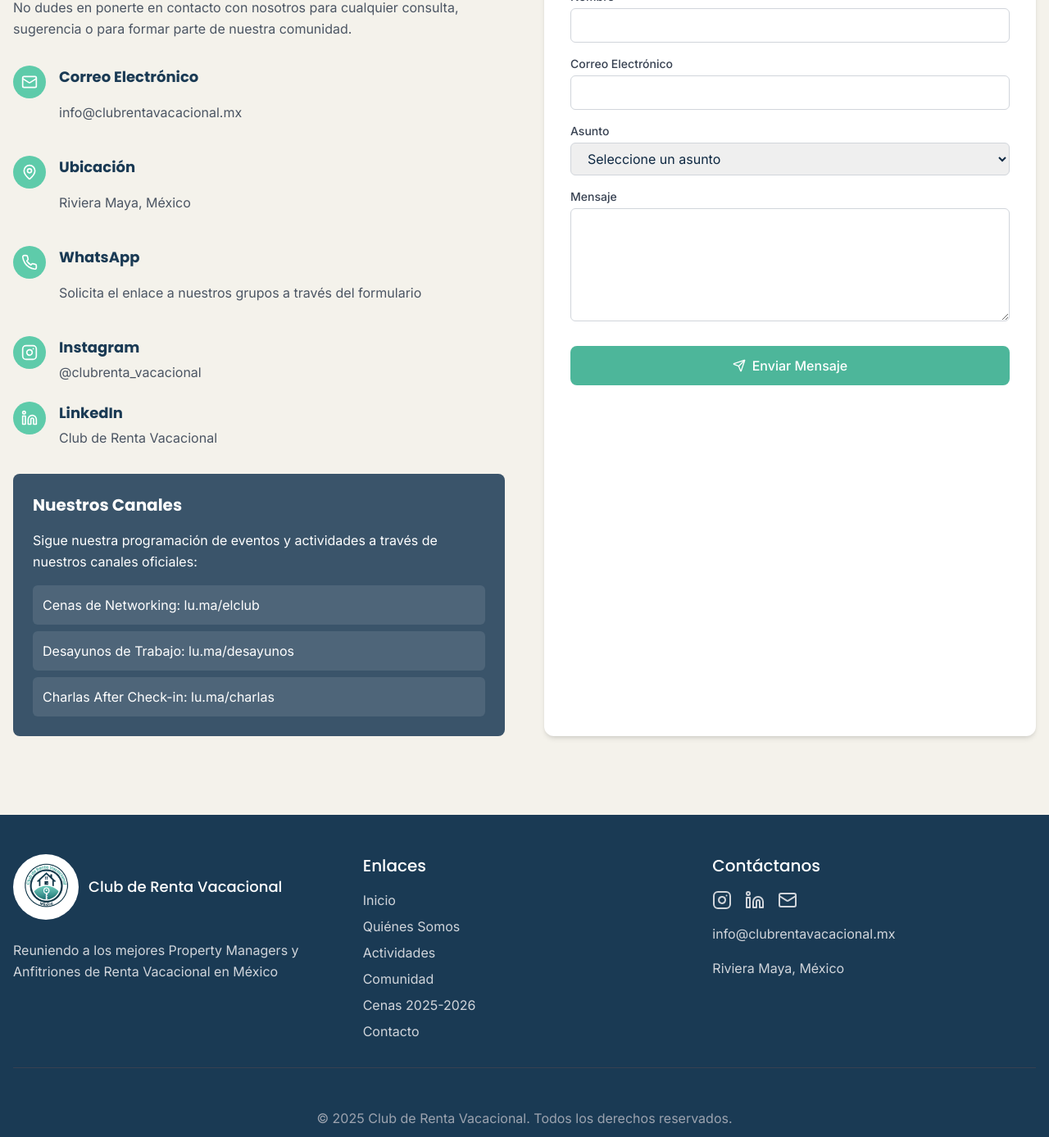
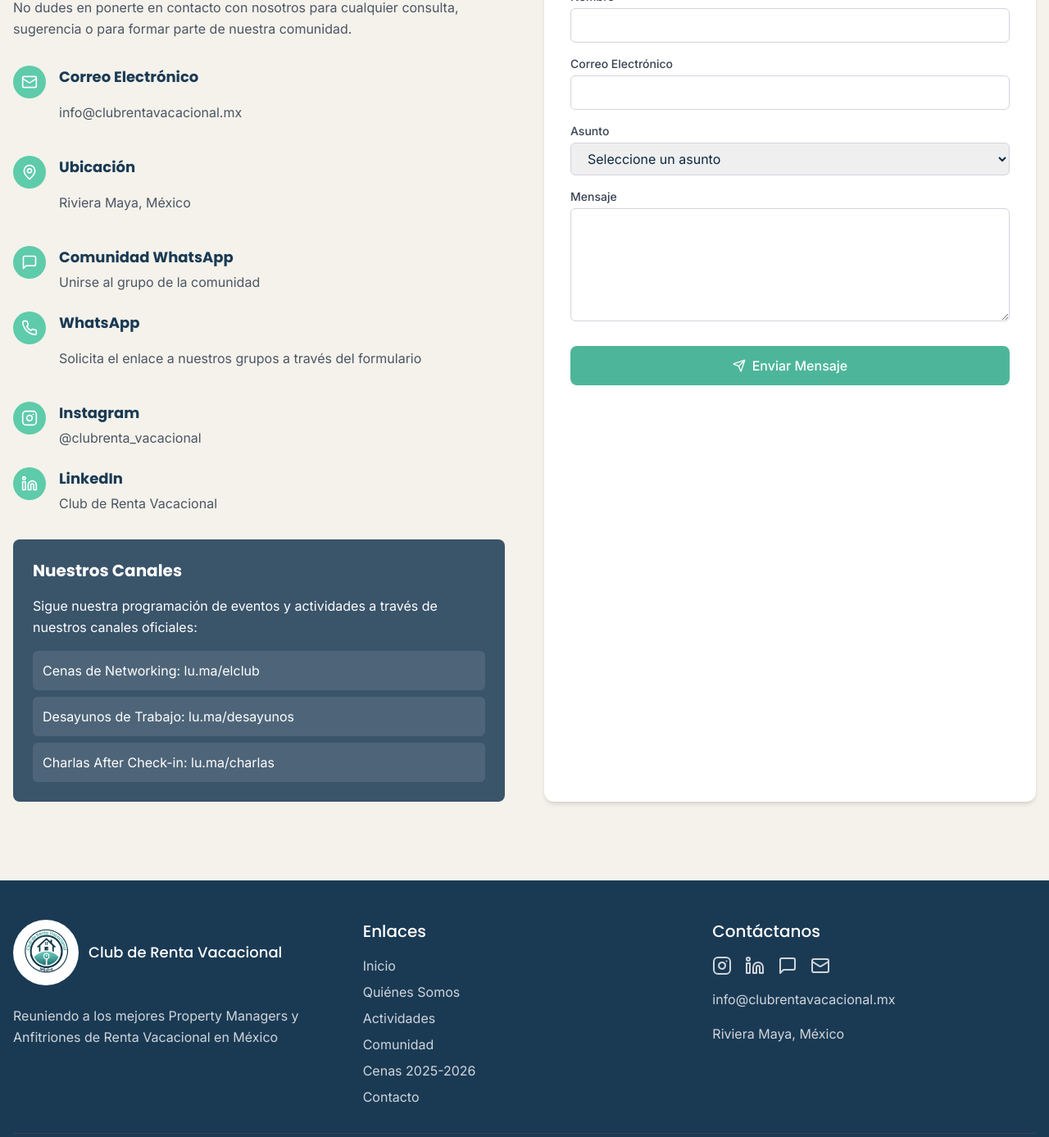
Before and after one commit to gorupicz/cahusamex, a React (Vite) app: page /contact in a window 1280 px wide. Shown: the part 846-2233 px from the top of the page at 82% size. Built offline with nearby package versions, Linux system fonts and the light colour scheme.

Commit message:
Add WhatsApp community link
Add a link to the WhatsApp community in the contact page.

```diff
--- a/src/components/Footer.tsx
+++ b/src/components/Footer.tsx
@@ -1,6 +1,6 @@
 
 import { Link } from 'react-router-dom';
-import { Facebook, Instagram, Linkedin, Mail } from 'lucide-react';
+import { Facebook, Instagram, Linkedin, Mail, MessageSquare } from 'lucide-react';
 
 const Footer = () => {
   return (
@@ -66,6 +66,9 @@ const Footer = () => {
               <a href="https://www.linkedin.com/company/club-de-renta-vacacional" target="_blank" rel="noopener noreferrer" aria-label="LinkedIn">
                 <Linkedin className="h-6 w-6 text-gray-300 hover:text-teal-light transition-colors" />
               </a>
+              <a href="https://chat.whatsapp.com/JWT0uzy8k5V4auRfWE40T1" target="_blank" rel="noopener noreferrer" aria-label="WhatsApp Community">
+                <MessageSquare className="h-6 w-6 text-gray-300 hover:text-teal-light transition-colors" />
+              </a>
               <a href="mailto:info@clubrentavacacional.mx" aria-label="Email">
                 <Mail className="h-6 w-6 text-gray-300 hover:text-teal-light transition-colors" />
               </a>
--- a/src/pages/Contact.tsx
+++ b/src/pages/Contact.tsx
@@ -3,7 +3,7 @@ import Navbar from '@/components/Navbar';
 import Footer from '@/components/Footer';
 import Hero from '@/components/Hero';
 import ContactForm from '@/components/ContactForm';
-import { Mail, MapPin, Phone, Instagram, Linkedin } from 'lucide-react';
+import { Mail, MapPin, Phone, Instagram, Linkedin, MessageSquare } from 'lucide-react';
 
 const Contact = () => {
   return (
@@ -43,6 +43,18 @@ const Contact = () => {
                   <div>
                     <h3 className="text-lg font-bold text-navy mb-1">Ubicación</h3>
                     <p className="text-gray-600">Riviera Maya, México</p>
+                  </div>
+                </div>
+
+                <div className="flex items-start">
+                  <div className="h-10 w-10 bg-teal-light rounded-full flex items-center justify-center mr-4">
+                    <MessageSquare className="h-5 w-5 text-white" />
+                  </div>
+                  <div>
+                    <h3 className="text-lg font-bold text-navy mb-1">Comunidad WhatsApp</h3>
+                    <a href="https://chat.whatsapp.com/JWT0uzy8k5V4auRfWE40T1" target="_blank" rel="noopener noreferrer" className="text-gray-600 hover:text-teal transition-colors">
+                      Unirse al grupo de la comunidad
+                    </a>
                   </div>
                 </div>
 
```
